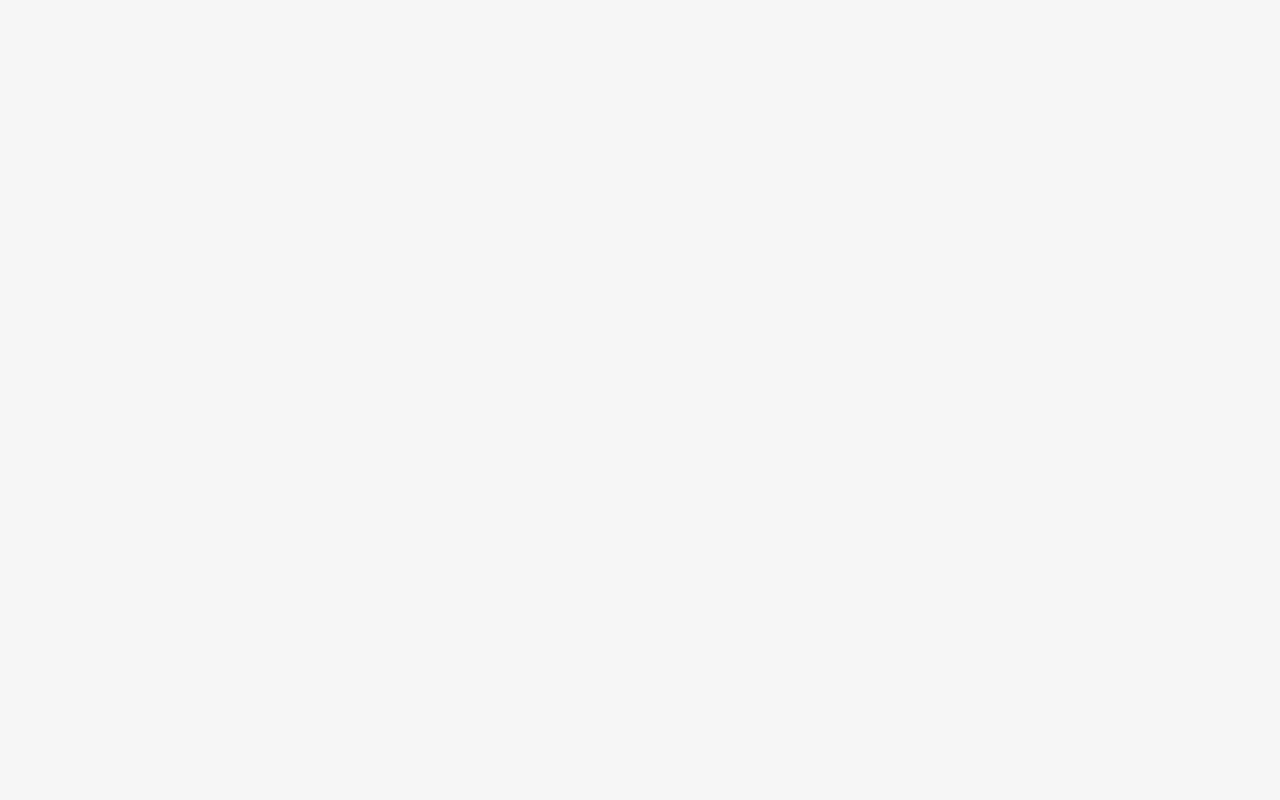
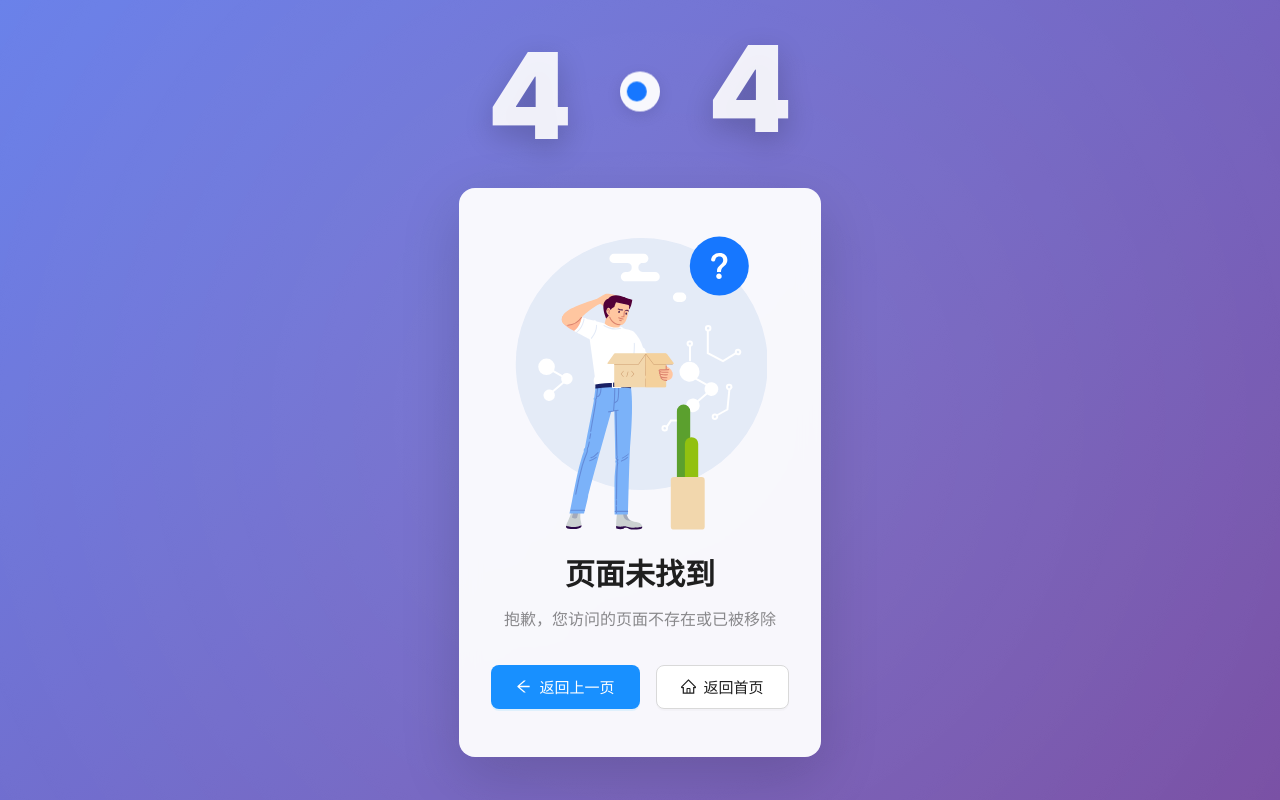
Before and after one commit to vivian520121/cly-29, a React (Vite) app in the folder frontend/: page /404 in a window 1280 px wide. Before the commit this address had no page. Built offline with nearby package versions, Linux system fonts and the light colour scheme.

Commit message:
Revert "fix:修复一些配置文件错误"
This reverts commit bd0251e9868357864be0bde21c27b8676e40ea4c.

```diff
--- a/frontend/src/App.jsx
+++ b/frontend/src/App.jsx
@@ -44,8 +44,8 @@
         <Route path="settings" element={<Settings />} />
       </Route>
 
-      {/* <Route path="/404" element={<NotFound />} />
-      <Route path="*" element={<Navigate to="/404" replace />} /> */}
+      <Route path="/404" element={<NotFound />} />
+      <Route path="*" element={<Navigate to="/404" replace />} />
     </Routes>
   )
 }
--- a/frontend/src/pages/error/NotFound.jsx
+++ b/frontend/src/pages/error/NotFound.jsx
@@ -36,7 +36,7 @@
                 页面未找到
               </Title>
               <Text type="secondary" className={styles.subtitle}>
-                抱歉，您访问的页面不存在或已被移除3242433
+                抱歉，您访问的页面不存在或已被移除
               </Text>
             </div>
           }
--- a/frontend/src/pages/project/ProjectList.jsx
+++ b/frontend/src/pages/project/ProjectList.jsx
@@ -42,7 +42,7 @@
 
 const statusOptions = [
   { label: '全部状态', value: '' },
-  { label: '未开始', value: 'NOT_STARTED' },
+  { label: '未开始11', value: 'NOT_STARTED' },
   { label: '进行中', value: 'IN_PROGRESS' },
   { label: '已完成', value: 'COMPLETED' },
   { label: '已暂停', value: 'PAUSED' },
```
Also changed, not shown: 2 other files (tests, documents, lock files or other folders).
